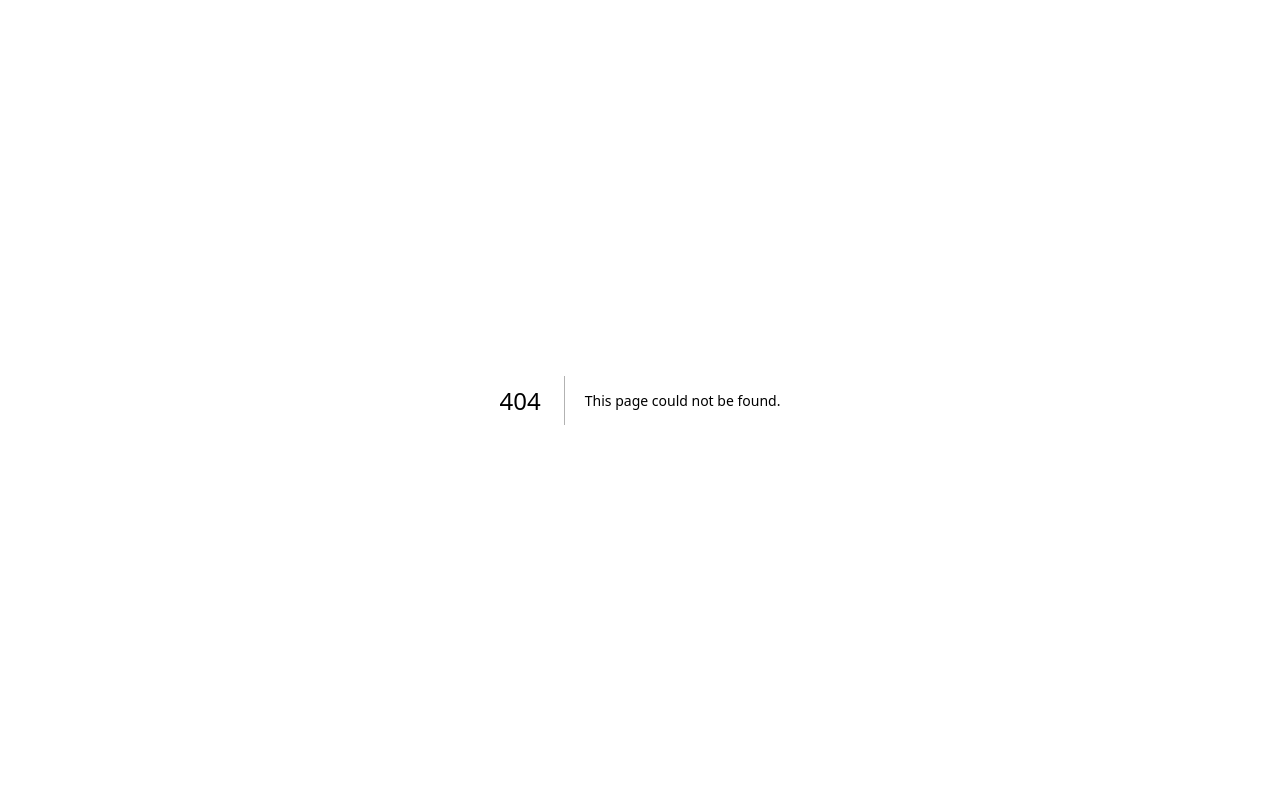
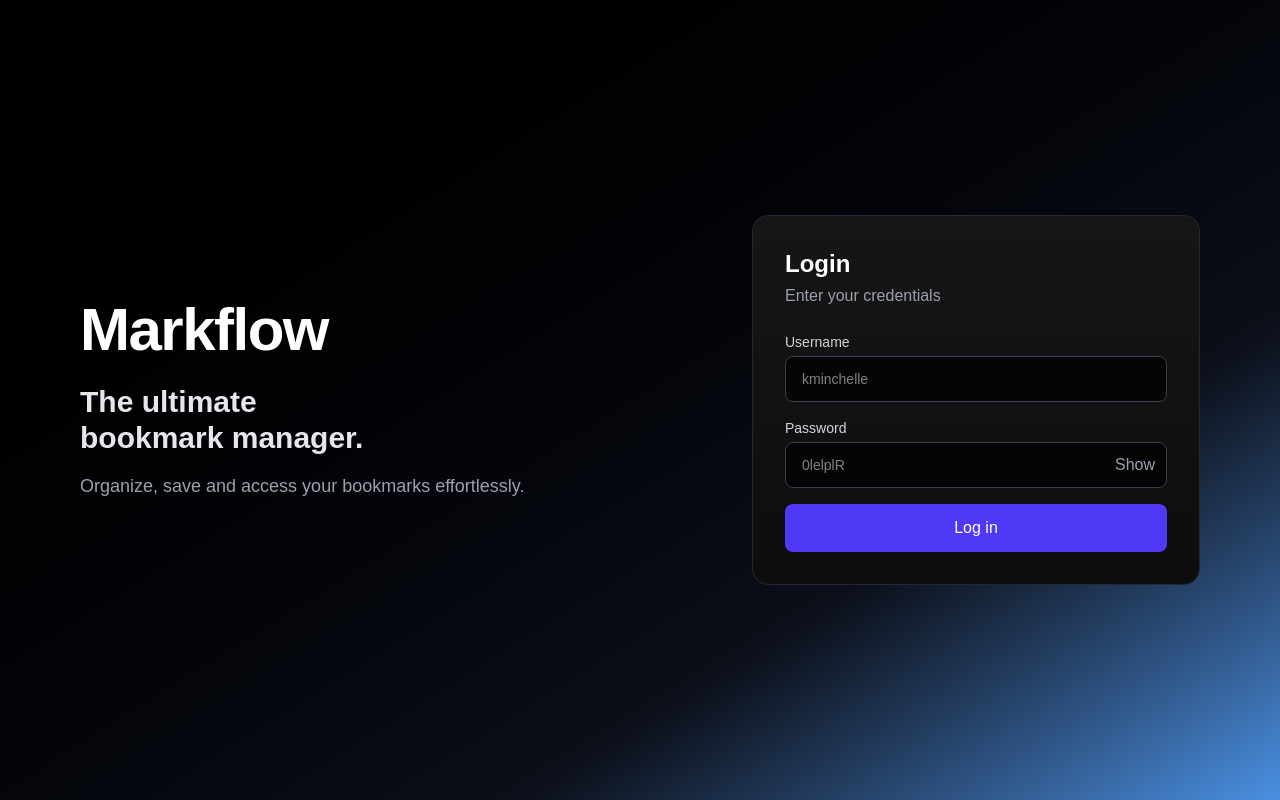
Before and after one commit to MDAYYAN-007/Markflow_Frontend, a Next.js app: page /login in a window 1280 px wide. Before the commit this address had no page. Built offline with nearby package versions, Linux system fonts and the light colour scheme; no server answers.

Commit message:
Login and auth functionalities created

```diff
--- /dev/null
+++ b/app/api/login/route.ts
@@ -0,0 +1,55 @@
+import { NextResponse } from "next/server";
+import { cookies } from "next/headers";
+
+export async function POST(req: Request) {
+  try {
+    const cookieStore = await cookies();
+    const token = cookieStore.get("token");
+
+    if (token) {
+      return NextResponse.json(
+        { message: "Already authenticated" },
+        { status: 200 },
+      );
+    }
+
+    const { username, password } = await req.json();
+
+    const res = await fetch("https://dummyjson.com/auth/login", {
+      method: "POST",
+      headers: { "Content-Type": "application/json" },
+      body: JSON.stringify({ username, password }),
+    });
+
+    if (!res.ok) {
+      return NextResponse.json(
+        { message: "Invalid username or password" },
+        { status: 401 },
+      );
+    }
+
+    const data = await res.json();
+
+    const response = NextResponse.json(
+      {
+        user: {
+          id: data.id,
+          username: data.username,
+          email: data.email,
+        },
+      },
+      { status: 200 },
+    );
+
+    response.cookies.set("token", data.token, {
+      httpOnly: true,
+      secure: true,
+      sameSite: "strict",
+      path: "/",
+    });
+
+    return response;
+  } catch {
+    return NextResponse.json({ message: "Server error" }, { status: 500 });
+  }
+}
--- /dev/null
+++ b/app/api/logout/route.ts
@@ -0,0 +1,9 @@
+import { NextResponse } from "next/server";
+
+export async function POST() {
+  const response = NextResponse.json({ success: true }, { status: 200 });
+
+  response.cookies.delete("token");
+
+  return response;
+}
--- /dev/null
+++ b/app/api/session/route.ts
@@ -0,0 +1,20 @@
+import { NextResponse } from "next/server";
+import { cookies } from "next/headers";
+
+export async function GET() {
+  const cookieStore = await cookies();
+  const token = cookieStore.get("token");
+
+  if (!token) {
+    return NextResponse.json({ user: null }, { status: 200 });
+  }
+
+  return NextResponse.json(
+    {
+      user: {
+        name: "Logged in user",
+      },
+    },
+    { status: 200 },
+  );
+}
--- /dev/null
+++ b/app/login/page.tsx
@@ -0,0 +1,190 @@
+"use client";
+
+import { useEffect, useState } from "react";
+import { useRouter } from "next/navigation";
+import Loader from "../components/Loader";
+
+type User = {
+  name: string;
+};
+
+export default function LoginPage() {
+  const router = useRouter();
+
+  const [user, setUser] = useState<User | null>(null);
+  const [checkingSession, setCheckingSession] = useState(true);
+
+  const [username, setUsername] = useState("");
+  const [password, setPassword] = useState("");
+  const [showPassword, setShowPassword] = useState(false);
+  const [loading, setLoading] = useState(false);
+  const [error, setError] = useState("");
+
+  useEffect(() => {
+    async function checkSession() {
+      try {
+        const res = await fetch("/api/session");
+        const data = await res.json();
+
+        setUser(data.user);
+      } catch {
+        setUser(null);
+      } finally {
+        setTimeout(() => setCheckingSession(false), 500);
+      }
+    }
+
+    checkSession();
+  }, []);
+
+  async function handleLogin(e: React.SyntheticEvent) {
+    e.preventDefault();
+
+    setLoading(true);
+    setError("");
+
+    try {
+      const res = await fetch("/api/login", {
+        method: "POST",
+        headers: { "Content-Type": "application/json" },
+        body: JSON.stringify({ username, password }),
+      });
+
+      if (!res.ok) {
+        const data = await res.json();
+        throw new Error(data.message || "Login failed");
+      }
+
+      const meRes = await fetch("/api/session");
+      const meData = await meRes.json();
+      setUser(meData.user);
+    } catch (err: any) {
+      setError(err?.message || "Login failed");
+    } finally {
+      setLoading(false);
+    }
+  }
+
+  async function handleLogout() {
+    await fetch("/api/logout", { method: "POST" });
+    setUser(null);
+  }
+
+  if (checkingSession) {
+    return (
+      <div className="min-h-screen bg-linear-to-br from-black via-[#0B0F19] via-70% to-[#4A90E2] flex items-center justify-center text-white">
+        <Loader />
+      </div>
+    );
+  }
+
+  return (
+    <div className="min-h-screen bg-linear-to-br from-black via-[#0B0F19] via-70% to-[#4A90E2] flex items-center justify-center text-white">
+      <div className="w-full max-w-7xl flex items-center justify-between px-20">
+        <div className="max-w-xl">
+          <h1 className="text-6xl font-bold tracking-tight">Markflow</h1>
+          <p className="mt-6 text-3xl font-semibold text-gray-200">
+            The ultimate <br /> bookmark manager.
+          </p>
+          <p className="mt-4 text-lg text-gray-400">
+            Organize, save and access your bookmarks effortlessly.
+          </p>
+        </div>
+
+        <div className="w-full max-w-md">
+          <div className="relative rounded-2xl bg-linear-to-b from-[#161616] to-[#0D0D0D] p-8 border border-gray-800">
+            {user ? (
+              <div className="space-y-4">
+                <h2 className="text-2xl font-semibold">You’re logged in</h2>
+
+                <p className="text-gray-400">
+                  Logged in as{" "}
+                  <span className="text-white font-medium">{user.name}</span>
+                </p>
+
+                <div className="flex gap-3">
+                  <button
+                    onClick={() => router.push("/")}
+                    className="flex-1 rounded-lg bg-indigo-600 py-2.5 font-medium
+                    cursor-pointer hover:bg-indigo-500"
+                  >
+                    Go to Home
+                  </button>
+
+                  <button
+                    onClick={handleLogout}
+                    className="flex-1 rounded-lg border border-red-500/40 text-red-400
+                    cursor-pointer hover:bg-red-500/10"
+                  >
+                    Logout
+                  </button>
+                </div>
+              </div>
+            ) : (
+              <>
+                <h2 className="text-2xl font-semibold">Login</h2>
+                <p className="text-gray-400 mt-1">Enter your credentials</p>
+
+                <form onSubmit={handleLogin} className="mt-6 space-y-4">
+                  <div>
+                    <label className="block text-sm text-gray-300 mb-1">
+                      Username
+                    </label>
+                    <input
+                      type="text"
+                      value={username}
+                      onChange={(e) => setUsername(e.target.value)}
+                      placeholder="kminchelle"
+                      className="w-full rounded-lg bg-black/70 border border-gray-700 px-4 py-3 text-sm
+                      focus:outline-none focus:border-indigo-500"
+                    />
+                  </div>
+
+                  <div>
+                    <label className="block text-sm text-gray-300 mb-1">
+                      Password
+                    </label>
+
+                    <div className="relative">
+                      <input
+                        type={showPassword ? "text" : "password"}
+                        value={password}
+                        onChange={(e) => setPassword(e.target.value)}
+                        placeholder="0lelplR"
+                        className="w-full rounded-lg bg-black/70 border border-gray-700 px-4 py-3 pr-12 text-sm
+                        focus:outline-none focus:border-indigo-500"
+                      />
+                      <button
+                        type="button"
+                        onClick={() => setShowPassword(!showPassword)}
+                        className="absolute right-3 top-1/2 -translate-y-1/2
+                        text-gray-400 cursor-pointer"
+                      >
+                        {showPassword ? "Hide" : "Show"}
+                      </button>
+                    </div>
+                  </div>
+
+                  <button
+                    type="submit"
+                    disabled={loading}
+                    className="w-full rounded-lg bg-indigo-600 py-3 font-medium
+                    cursor-pointer hover:bg-indigo-500 disabled:opacity-50"
+                  >
+                    {loading ? "Logging in..." : "Log in"}
+                  </button>
+
+                  {error && (
+                    <div className="rounded-lg border border-red-500/30 bg-red-500/10 px-4 py-3 text-sm text-red-400">
+                      {error}
+                    </div>
+                  )}
+                </form>
+              </>
+            )}
+          </div>
+        </div>
+      </div>
+    </div>
+  );
+}
--- a/package.json
+++ b/package.json
@@ -9,9 +9,11 @@
     "lint": "eslint"
   },
   "dependencies": {
+    "lucide-react": "^0.563.0",
     "next": "16.1.6",
     "react": "19.2.3",
-    "react-dom": "19.2.3"
+    "react-dom": "19.2.3",
+    "react-icons": "^5.5.0"
   },
   "devDependencies": {
     "@tailwindcss/postcss": "^4",
```
Also changed, not shown: 1 other file (tests, documents, lock files or other folders).
